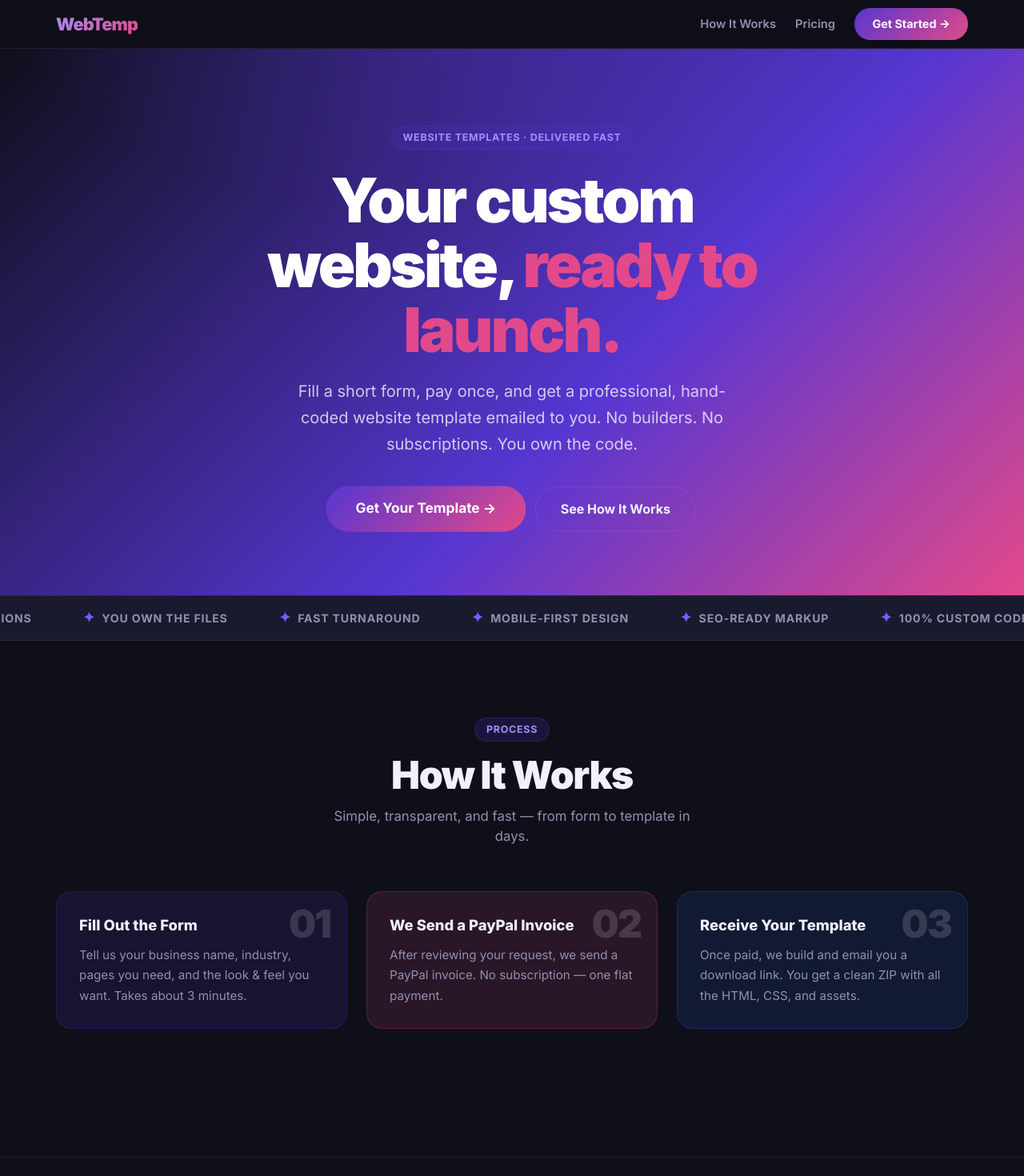
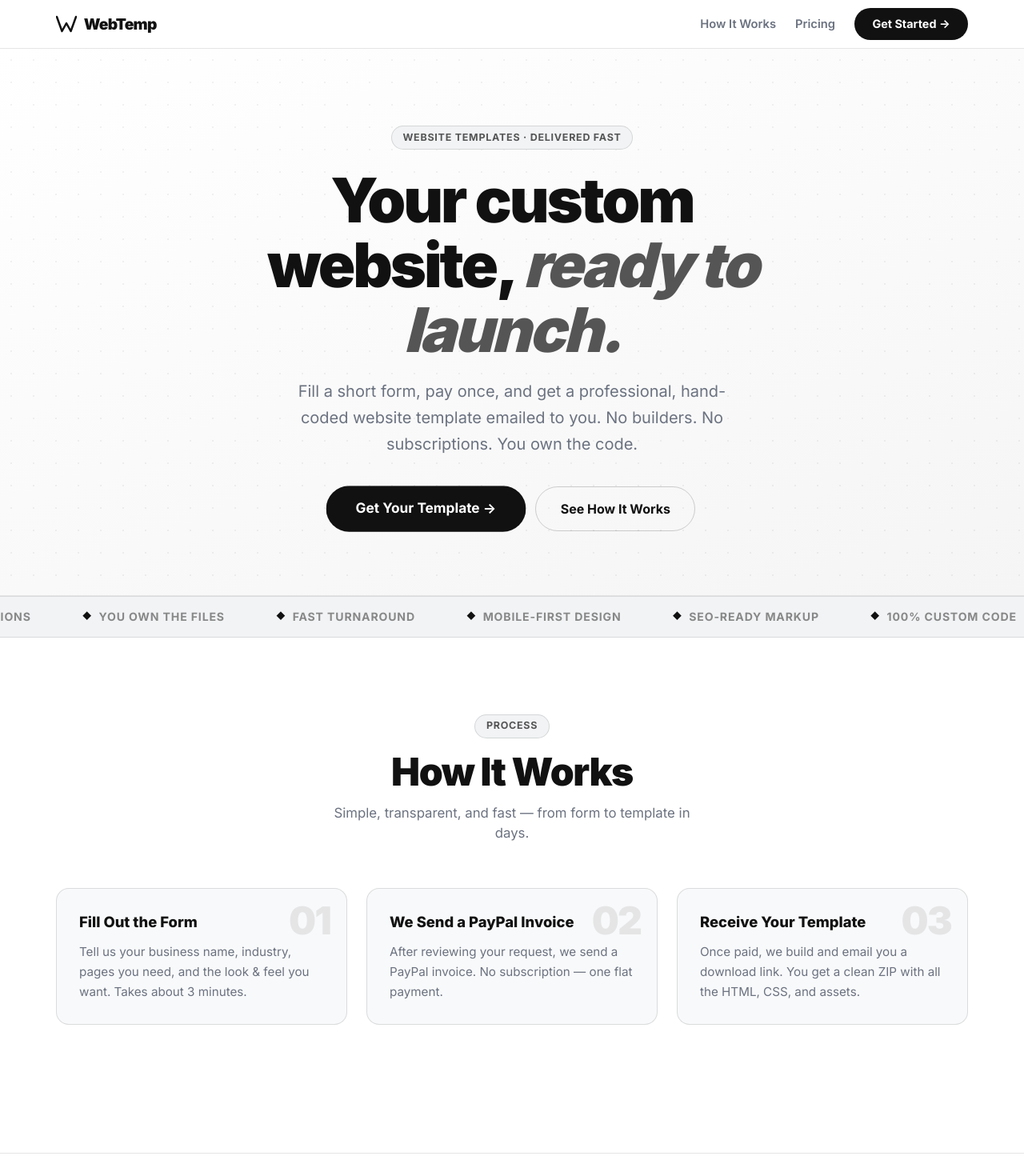
Before and after one commit to affordaweb/webtemp, a Next.js app: page / in a window 1280 px wide. Shown: the top 1470 px of the page at 80% size. Built offline with nearby package versions, Linux system fonts and the light colour scheme; no server answers.

Commit message:
redesign: light B&W theme, new geometric W logo, SVG favicon

```diff
--- a/app/admin/page.tsx
+++ b/app/admin/page.tsx
@@ -147,7 +147,7 @@ export default function AdminPage() {
         <div style={{ display: "grid", gridTemplateColumns: "repeat(3, 1fr)", gap: "1rem", marginBottom: "2.5rem" }}>
           <StatCard label="Pending" count={pending.length} color="var(--brand)" />
           <StatCard label="Paid" count={paid.length} color="#16A34A" />
-          <StatCard label="Delivered" count={delivered.length} color="#A78BFA" />
+          <StatCard label="Delivered" count={delivered.length} color="#555555" />
         </div>
 
         {loading ? (
--- a/app/globals.css
+++ b/app/globals.css
@@ -1,17 +1,17 @@
 @import "tailwindcss";
 
 :root {
-  --brand: #5636D1;
-  --brand-light: #7B5CFA;
-  --accent: #E2498A;
-  --bg: #0F0F1A;
-  --surface: #1A1A2E;
-  --surface-2: #22223B;
-  --text: #F0F0FF;
-  --text-muted: #9090B0;
-  --border: rgba(255,255,255,0.08);
-  --radius-card: 1.25rem;
-  --hero-gradient: linear-gradient(135deg, #0F0F1A 0%, #5636D1 60%, #E2498A 100%);
+  --brand: #111111;
+  --brand-light: #333333;
+  --accent: #555555;
+  --bg: #FFFFFF;
+  --surface: #F8F9FA;
+  --surface-2: #F1F3F5;
+  --text: #111111;
+  --text-muted: #6B7280;
+  --border: rgba(0,0,0,0.1);
+  --radius-card: 1rem;
+  --hero-gradient: linear-gradient(160deg, #FFFFFF 0%, #F5F5F5 100%);
 }
 
 @theme inline {
@@ -65,16 +65,16 @@ body {
 }
 
 .card-pastel-purple {
-  background: rgba(86, 54, 209, 0.12);
-  border-color: rgba(86, 54, 209, 0.25);
+  background: #F8F9FA;
+  border-color: rgba(0,0,0,0.12);
 }
 .card-pastel-pink {
-  background: rgba(226, 73, 138, 0.12);
-  border-color: rgba(226, 73, 138, 0.25);
+  background: #F8F9FA;
+  border-color: rgba(0,0,0,0.12);
 }
 .card-pastel-blue {
-  background: rgba(37, 99, 235, 0.12);
-  border-color: rgba(37, 99, 235, 0.25);
+  background: #F8F9FA;
+  border-color: rgba(0,0,0,0.12);
 }
 
 /* Buttons */
@@ -82,7 +82,7 @@ body {
   display: inline-flex;
   align-items: center;
   gap: 0.5rem;
-  background: linear-gradient(135deg, var(--brand), var(--accent));
+  background: #111111;
   color: #fff;
   font-weight: 700;
   font-size: 1rem;
@@ -90,12 +90,13 @@ body {
   border-radius: 999px;
   border: none;
   cursor: pointer;
-  transition: transform 0.2s, box-shadow 0.2s;
+  transition: transform 0.2s, background 0.2s, box-shadow 0.2s;
   text-decoration: none;
 }
 .btn-primary:hover {
-  transform: scale(1.04);
-  box-shadow: 0 8px 32px rgba(86, 54, 209, 0.45);
+  transform: scale(1.03);
+  background: #333333;
+  box-shadow: 0 6px 24px rgba(0,0,0,0.18);
 }
 
 .btn-outline {
@@ -108,14 +109,14 @@ body {
   font-size: 1rem;
   padding: 0.83rem 1.9rem;
   border-radius: 999px;
-  border: 1.5px solid var(--border);
+  border: 1.5px solid rgba(0,0,0,0.18);
   cursor: pointer;
   transition: border-color 0.2s, background 0.2s;
   text-decoration: none;
 }
 .btn-outline:hover {
-  border-color: var(--brand-light);
-  background: rgba(86, 54, 209, 0.12);
+  border-color: #111111;
+  background: rgba(0,0,0,0.04);
 }
 
 /* Pill badge */
@@ -129,17 +130,14 @@ body {
   text-transform: uppercase;
   padding: 0.3rem 0.85rem;
   border-radius: 999px;
-  background: rgba(86, 54, 209, 0.18);
-  color: #A78BFA;
-  border: 1px solid rgba(86, 54, 209, 0.3);
+  background: #F1F3F5;
+  color: #555555;
+  border: 1px solid rgba(0,0,0,0.12);
 }
 
-/* Gradient text */
+/* Gradient text — now just bold black */
 .gradient-text {
-  background: var(--hero-gradient);
-  -webkit-background-clip: text;
-  -webkit-text-fill-color: transparent;
-  background-clip: text;
+  color: var(--text);
 }
 
 /* Animations */
@@ -207,8 +205,8 @@ body {
   font-weight: 700;
   flex-shrink: 0;
 }
-.step-dot-active   { background: var(--brand); color: #fff; }
-.step-dot-done     { background: #16A34A; color: #fff; }
+.step-dot-active   { background: #111111; color: #fff; }
+.step-dot-done     { background: #111111; color: #fff; }
 .step-dot-inactive { background: var(--surface-2); color: var(--text-muted); border: 1.5px solid var(--border); }
 
 /* Divider */
@@ -219,6 +217,6 @@ body {
 }
 
 /* Status chips */
-.status-pending   { background: rgba(234,179,8,0.15); color: #FDE047; border: 1px solid rgba(234,179,8,0.3); }
-.status-paid      { background: rgba(22,163,74,0.15); color: #4ADE80; border: 1px solid rgba(22,163,74,0.3); }
-.status-delivered { background: rgba(86,54,209,0.15); color: #A78BFA; border: 1px solid rgba(86,54,209,0.3); }
+.status-pending   { background: rgba(234,179,8,0.12); color: #B45309; border: 1px solid rgba(234,179,8,0.35); }
+.status-paid      { background: rgba(22,163,74,0.12); color: #166534; border: 1px solid rgba(22,163,74,0.35); }
+.status-delivered { background: rgba(0,0,0,0.06); color: #374151; border: 1px solid rgba(0,0,0,0.15); }
--- a/app/layout.tsx
+++ b/app/layout.tsx
@@ -11,6 +11,10 @@ export const metadata: Metadata = {
   description:
     "Tell us about your business and get a custom website template delivered to your inbox. No drag-and-drop builders, no subscriptions — just a clean, professional site you own.",
   metadataBase: new URL((process.env.NEXT_PUBLIC_SITE_URL ?? "https://webtemp-iota.vercel.app").trim()),
+  icons: {
+    icon: "/favicon.svg",
+    shortcut: "/favicon.svg",
+  },
   openGraph: {
     title: "WebTemp — Custom Website Templates, Delivered Fast",
     description:
--- a/app/page.tsx
+++ b/app/page.tsx
@@ -44,15 +44,17 @@ export default function Home() {
           textAlign: "center",
           position: "relative",
           overflow: "hidden",
+          borderBottom: "1.5px solid var(--border)",
         }}
       >
-        {/* Decorative blobs */}
+        {/* Subtle background grid */}
         <div
           aria-hidden
           style={{
             position: "absolute",
             inset: 0,
-            background: "radial-gradient(ellipse 70% 60% at 50% -10%, rgba(86,54,209,0.35) 0%, transparent 70%)",
+            backgroundImage: "radial-gradient(circle, rgba(0,0,0,0.05) 1px, transparent 1px)",
+            backgroundSize: "28px 28px",
             pointerEvents: "none",
           }}
         />
@@ -64,13 +66,13 @@ export default function Home() {
             className="heading-hero anim-fade-up anim-delay-1"
             style={{
               marginTop: "1.5rem",
-              color: "#fff",
+              color: "#111111",
               maxWidth: 760,
               marginInline: "auto",
             }}
           >
             Your custom website,{" "}
-            <span style={{ color: "#E2498A" }}>ready to launch.</span>
+            <span style={{ color: "#555555", fontStyle: "italic", fontWeight: 900 }}>ready to launch.</span>
           </h1>
 
           <p
@@ -78,7 +80,7 @@ export default function Home() {
             style={{
               marginTop: "1.25rem",
               fontSize: "clamp(1rem, 2.5vw, 1.25rem)",
-              color: "rgba(255,255,255,0.75)",
+              color: "var(--text-muted)",
               maxWidth: 560,
               marginInline: "auto",
               lineHeight: 1.65,
@@ -104,7 +106,7 @@ export default function Home() {
       {/* ── Trust marquee ── */}
       <div
         style={{
-          background: "var(--surface)",
+          background: "var(--surface-2)",
           borderTop: "1.5px solid var(--border)",
           borderBottom: "1.5px solid var(--border)",
           padding: "0.9rem 0",
@@ -120,7 +122,7 @@ export default function Home() {
                 alignItems: "center",
                 gap: "0.5rem",
                 paddingInline: "2rem",
-                color: "var(--text-muted)",
+                color: "#888888",
                 fontSize: "0.88rem",
                 fontWeight: 700,
                 textTransform: "uppercase",
@@ -128,7 +130,7 @@ export default function Home() {
                 whiteSpace: "nowrap",
               }}
             >
-              <span style={{ color: "var(--brand-light)", fontSize: "1.1rem" }}>✦</span>
+              <span style={{ color: "#111111", fontSize: "0.7rem" }}>◆</span>
               {item}
             </span>
           ))}
@@ -166,12 +168,12 @@ export default function Home() {
                     fontSize: "3rem",
                     fontWeight: 900,
                     letterSpacing: "-0.04em",
-                    opacity: 0.15,
+                    opacity: 0.08,
                     position: "absolute",
                     top: "1rem",
                     right: "1.25rem",
                     lineHeight: 1,
-                    color: "#fff",
+                    color: "#111111",
                   }}
                 >
                   {step.num}
@@ -242,8 +244,8 @@ export default function Home() {
             className="card"
             style={{
               textAlign: "center",
-              border: "2px solid rgba(86,54,209,0.45)",
-              background: "rgba(86,54,209,0.1)",
+              border: "2px solid #111111",
+              background: "#FAFAFA",
               padding: "2.5rem 2rem",
             }}
           >
@@ -254,9 +256,7 @@ export default function Home() {
                 fontWeight: 900,
                 letterSpacing: "-0.04em",
                 lineHeight: 1,
-                background: "linear-gradient(135deg, #A78BFA, #E2498A)",
-                WebkitBackgroundClip: "text",
-                WebkitTextFillColor: "transparent",
+                color: "#111111",
               }}
             >
               $49
@@ -285,7 +285,7 @@ export default function Home() {
                 "+$25 optional live setup add-on",
               ].map((item) => (
                 <li key={item} style={{ display: "flex", gap: "0.65rem", alignItems: "flex-start", color: "var(--text)", fontSize: "0.95rem" }}>
-                  <span style={{ color: "#4ADE80", marginTop: "0.1em", flexShrink: 0 }}>✓</span>
+                  <span style={{ color: "#111111", marginTop: "0.1em", flexShrink: 0, fontWeight: 900 }}>✓</span>
                   {item}
                 </li>
               ))}
@@ -301,7 +301,7 @@ export default function Home() {
       {/* ── CTA Banner ── */}
       <section
         style={{
-          background: "var(--hero-gradient)",
+          background: "#111111",
           padding: "5rem 0",
           textAlign: "center",
         }}
@@ -309,14 +309,14 @@ export default function Home() {
         <div className="container-tight">
           <h2
             className="heading-section"
-            style={{ color: "#fff", marginBottom: "1rem" }}
+            style={{ color: "#FFFFFF", marginBottom: "1rem" }}
           >
             Ready to get your website?
           </h2>
-          <p style={{ color: "rgba(255,255,255,0.75)", fontSize: "1.1rem", marginBottom: "2rem", maxWidth: 440, marginInline: "auto" }}>
+          <p style={{ color: "rgba(255,255,255,0.65)", fontSize: "1.1rem", marginBottom: "2rem", maxWidth: 440, marginInline: "auto" }}>
             Fill out the form in minutes and we will take it from there.
           </p>
-          <Link href="/generate" className="btn-primary anim-pulse" style={{ fontSize: "1.1rem", padding: "1rem 2.5rem" }}>
+          <Link href="/generate" style={{ display: "inline-flex", alignItems: "center", gap: "0.5rem", background: "#FFFFFF", color: "#111111", fontWeight: 700, fontSize: "1.1rem", padding: "1rem 2.5rem", borderRadius: "999px", textDecoration: "none", transition: "opacity 0.2s" }}>
             Start Now — It&apos;s Free to Request →
           </Link>
         </div>
--- a/components/Footer.tsx
+++ b/components/Footer.tsx
@@ -23,20 +23,12 @@ export default function Footer() {
         >
           {/* Brand */}
           <div>
-            <span
-              style={{
-                fontSize: "1.25rem",
-                fontWeight: 900,
-                letterSpacing: "-0.04em",
-                background: "linear-gradient(135deg, #A78BFA, #E2498A)",
-                WebkitBackgroundClip: "text",
-                WebkitTextFillColor: "transparent",
-                display: "block",
-                marginBottom: "0.75rem",
-              }}
-            >
-              WebTemp
-            </span>
+            <Link href="/" style={{ textDecoration: "none", display: "inline-flex", alignItems: "center", gap: "0.5rem", marginBottom: "0.75rem" }}>
+              <svg width="22" height="18" viewBox="0 0 26 22" fill="none" xmlns="http://www.w3.org/2000/svg" aria-hidden="true">
+                <path d="M1 2L7.5 20L13 10L18.5 20L25 2" stroke="#111111" strokeWidth="2.5" strokeLinecap="round" strokeLinejoin="round" />
+              </svg>
+              <span style={{ fontSize: "1.1rem", fontWeight: 900, letterSpacing: "-0.04em", color: "#111111" }}>WebTemp</span>
+            </Link>
             <p style={{ color: "var(--text-muted)", fontSize: "0.88rem", lineHeight: 1.6, maxWidth: 220 }}>
               Custom website templates delivered to your inbox. You own the code — no subscriptions.
             </p>
@@ -81,7 +73,7 @@ export default function Footer() {
           </p>
           <p style={{ color: "var(--text-muted)", fontSize: "0.83rem", margin: 0 }}>
             Powered by{" "}
-            <a href="https://affordawebsolutions.com" target="_blank" rel="noopener noreferrer" style={{ color: "var(--brand-light)", textDecoration: "none" }}>
+            <a href="https://affordawebsolutions.com" target="_blank" rel="noopener noreferrer" style={{ color: "#111111", textDecoration: "none", fontWeight: 600 }}>
               AffordaWeb Solutions
             </a>
           </p>
--- a/components/Navbar.tsx
+++ b/components/Navbar.tsx
@@ -2,6 +2,14 @@
 
 import Link from "next/link";
 import { useState } from "react";
+
+function Logo() {
+  return (
+    <svg width="26" height="22" viewBox="0 0 26 22" fill="none" xmlns="http://www.w3.org/2000/svg" aria-hidden="true">
+      <path d="M1 2L7.5 20L13 10L18.5 20L25 2" stroke="#111111" strokeWidth="2.5" strokeLinecap="round" strokeLinejoin="round" />
+    </svg>
+  );
+}
 
 export default function Navbar() {
   const [open, setOpen] = useState(false);
@@ -13,14 +21,15 @@ export default function Navbar() {
         top: 0,
         zIndex: 50,
         backdropFilter: "blur(16px)",
-        background: "rgba(15,15,26,0.75)",
+        background: "rgba(255,255,255,0.88)",
         borderBottom: "1.5px solid var(--border)",
       }}
     >
       <div className="container-tight" style={{ display: "flex", alignItems: "center", justifyContent: "space-between", height: "3.75rem" }}>
         {/* Logo */}
-        <Link href="/" style={{ textDecoration: "none", display: "flex", alignItems: "center", gap: "0.5rem" }}>
-          <span style={{ fontSize: "1.35rem", fontWeight: 900, letterSpacing: "-0.04em", background: "linear-gradient(135deg, #A78BFA, #E2498A)", WebkitBackgroundClip: "text", WebkitTextFillColor: "transparent" }}>
+        <Link href="/" style={{ textDecoration: "none", display: "flex", alignItems: "center", gap: "0.55rem" }}>
+          <Logo />
+          <span style={{ fontSize: "1.2rem", fontWeight: 900, letterSpacing: "-0.04em", color: "#111111" }}>
             WebTemp
           </span>
         </Link>
@@ -53,7 +62,7 @@ export default function Navbar() {
 
       {/* Mobile menu */}
       {open && (
-        <div style={{ background: "var(--surface)", borderBottom: "1.5px solid var(--border)", padding: "1rem 1.25rem" }}>
+        <div style={{ background: "#FFFFFF", borderBottom: "1.5px solid var(--border)", padding: "1rem 1.25rem" }}>
           <div style={{ display: "flex", flexDirection: "column", gap: "0.85rem" }}>
             <NavLink href="/#how-it-works" onClick={() => setOpen(false)}>How It Works</NavLink>
             <NavLink href="/#pricing" onClick={() => setOpen(false)}>Pricing</NavLink>
@@ -73,7 +82,7 @@ function NavLink({ href, children, onClick }: { href: string; children: React.Re
       href={href}
       onClick={onClick}
       style={{ color: "var(--text-muted)", textDecoration: "none", fontWeight: 600, fontSize: "0.92rem", transition: "color 0.2s" }}
-      onMouseEnter={(e) => (e.currentTarget.style.color = "var(--text)")}
+      onMouseEnter={(e) => (e.currentTarget.style.color = "#111111")}
       onMouseLeave={(e) => (e.currentTarget.style.color = "var(--text-muted)")}
     >
       {children}
```
Also changed, not shown: app/generate/page.tsx (+9 -9 lines), public/favicon.svg (added), public/logo.svg (added).
